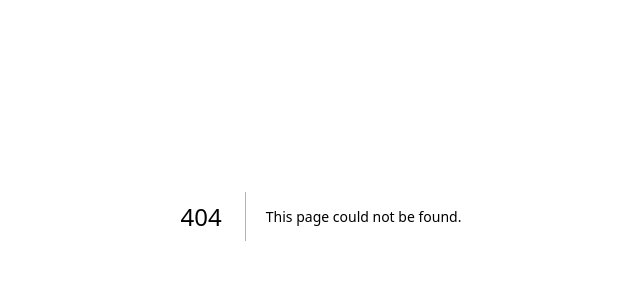
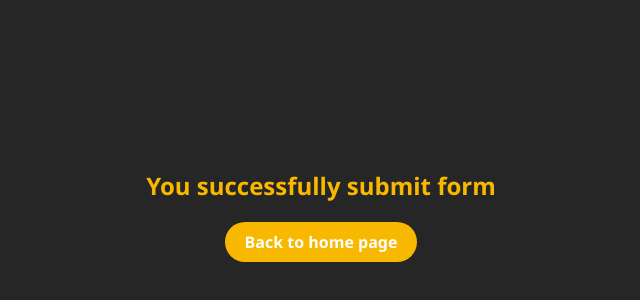
Before and after one commit to tahaamiri/agah-test-project, a Next.js app: page /form in a window 1280 px wide. Before the commit this address had no page. Shown: the part 184-484 px from the top of the page, without its empty margins (319-959 px from the left). Built offline with nearby package versions, Linux system fonts and the light colour scheme.

Commit message:
[ADD] Form page

```diff
--- /dev/null
+++ b/app/form/page.tsx
@@ -0,0 +1,24 @@
+"use client"
+import { useRouter } from 'next/navigation'
+import React from 'react'
+
+const page = () => {
+
+    const router = useRouter();
+
+    return (
+        <div className='min-h-screen h-full bg-dark flex flex-col gap-5 items-center justify-center'>
+            <span className='text-yellow text-2xl font-semibold'>
+                You successfully submit form
+            </span>
+            <button
+                className='outline-none bg-yellow text-white py-2 px-5 rounded-3xl font-semibold'
+                onClick={() => router.push('/')}
+            >
+                Back to home page
+            </button>
+        </div>
+    )
+}
+
+export default page
```
